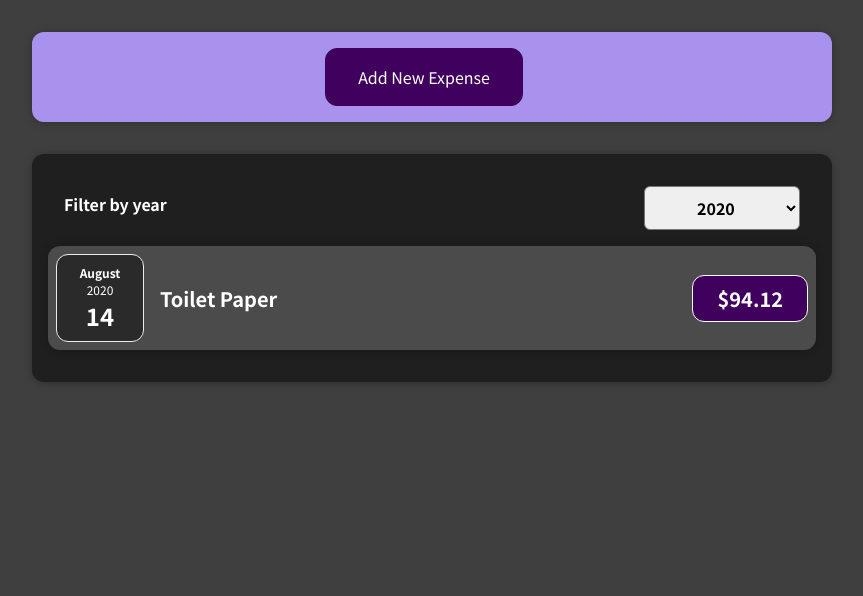
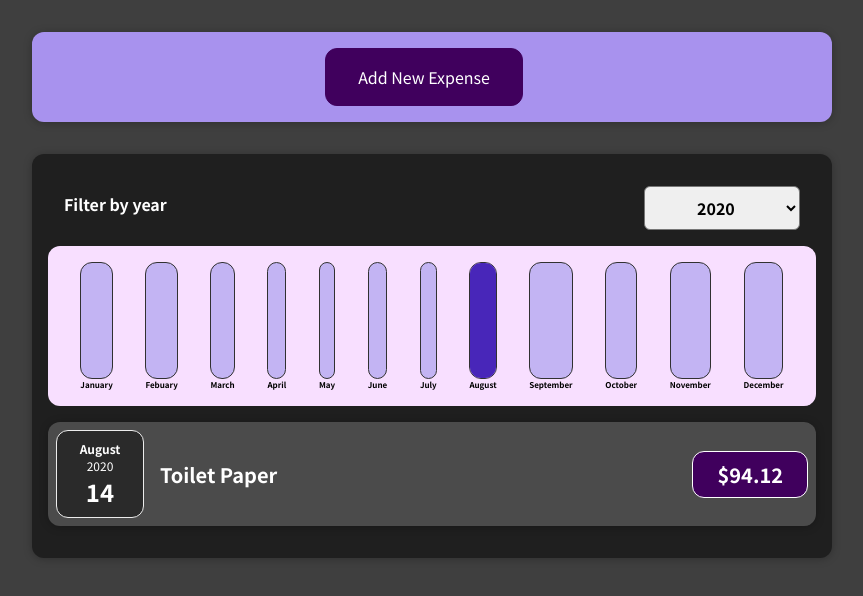
Before and after one commit to MichaelJCerce/expense-tracker, a React (Vite) app: page / in a window 1280 px wide. Shown: the top 596 px of the page, without its empty margins (208-1071 px from the left). Built offline with nearby package versions, Linux system fonts and the light colour scheme.

Commit message:
Add Chart to app

```diff
--- /dev/null
+++ b/src/components/Chart/CharBar.jsx
@@ -0,0 +1,22 @@
+import "./ChartBar.css";
+
+const ChartBar = (props) => {
+  let barFillHeight = "0%";
+  if (props.maxValue > 0) {
+    barFillHeight = Math.round((props.value / props.maxValue) * 100) + "%";
+  }
+
+  return (
+    <div className="chart-bar">
+      <div className="chart-bar__inner">
+        <div
+          className="chart-bar__fill"
+          style={{ height: barFillHeight}}
+        ></div>
+      </div>
+      <div className="chart-bar__label">{props.label}</div>
+    </div>
+  );
+};
+
+export default ChartBar;
--- /dev/null
+++ b/src/components/Chart/Chart.css
@@ -0,0 +1,9 @@
+.chart {
+  padding: 1rem;
+  border-radius: 12px;
+  background-color: #f8dfff;
+  text-align: center;
+  display: flex;
+  justify-content: space-around;
+  height: 10rem;
+}
--- /dev/null
+++ b/src/components/Chart/Chart.jsx
@@ -0,0 +1,21 @@
+import ChartBar from "./CharBar";
+import "./Chart.css";
+
+const Chart = (props) => {
+    const total = props.dataPoints.map(datapoint => datapoint.value).reduce((sum, term) => sum + term);
+
+  return (
+    <div className="chart">
+      {props.dataPoints.map((dataPoint) => (
+        <ChartBar
+          key={dataPoint.label}
+          value={dataPoint.value}
+          maxValue={total}
+          label={dataPoint.label}
+        />
+      ))}
+    </div>
+  );
+};
+
+export default Chart;
--- /dev/null
+++ b/src/components/Chart/ChartBar.css
@@ -0,0 +1,30 @@
+.chart-bar {
+  height: 100%;
+  display: flex;
+  flex-direction: column;
+  align-items: center;
+}
+
+.chart-bar__inner {
+  height: 100%;
+  width: 100%;
+  border: 1px solid #313131;
+  border-radius: 12px;
+  background-color: #c3b4f3;
+  overflow: hidden;
+  display: flex;
+  flex-direction: column;
+  justify-content: flex-end;
+}
+
+.chart-bar__fill {
+  background-color: #4826b9;
+  width: 100%;
+  transition: all 0.3s ease-out;
+}
+
+.chart-bar__label {
+  font-weight: bold;
+  font-size: 0.5rem;
+  text-align: center;
+}
--- a/src/components/Expenses/Expenses.jsx
+++ b/src/components/Expenses/Expenses.jsx
@@ -1,6 +1,7 @@
 import { useState } from "react";
 import ExpensesList from "./ExpensesList";
 import ExpensesFilter from "./ExpensesFilter";
+import ExpensesChart from "./ExpensesChart";
 import Card from "../UI/Card";
 import "./Expenses.css";
 
@@ -19,6 +20,7 @@ function Expenses({ expenses }) {
     <div>
       <Card className="expenses">
         <ExpensesFilter selected={filteredYear} onFilter={filterHandler} />
+        <ExpensesChart expenses={filteredExpenses} />
         <ExpensesList items={filteredExpenses} />
       </Card>
     </div>
--- /dev/null
+++ b/src/components/Expenses/ExpensesChart.jsx
@@ -0,0 +1,63 @@
+import Chart from "../Chart/Chart";
+
+const ExpensesChart = (props) => {
+  const chartDataPoints = [
+    {
+      label: "January",
+      value: 0,
+    },
+    {
+      label: "Febuary",
+      value: 0,
+    },
+    {
+      label: "March",
+      value: 0,
+    },
+    {
+      label: "April",
+      value: 0,
+    },
+    {
+      label: "May",
+      value: 0,
+    },
+    {
+      label: "June",
+      value: 0,
+    },
+    {
+      label: "July",
+      value: 0,
+    },
+    {
+      label: "August",
+      value: 0,
+    },
+    {
+      label: "September",
+      value: 0,
+    },
+    {
+      label: "October",
+      value: 0,
+    },
+    {
+      label: "November",
+      value: 0,
+    },
+    {
+      label: "December",
+      value: 0,
+    },
+  ];
+
+  for (const expense of props.expenses) {
+    const expenseMonth = expense.date.getMonth();
+    chartDataPoints[expenseMonth].value += expense.amount;
+  }
+
+  return <Chart dataPoints={chartDataPoints} />;
+};
+
+export default ExpensesChart;
--- a/src/components/NewExpense/ExpenseForm.jsx
+++ b/src/components/NewExpense/ExpenseForm.jsx
@@ -54,7 +54,6 @@ const ExpenseForm = (props) => {
     setTitle("");
     setAmount("");
     setDate("");
-    console.log(expenseData);
   };
 
   return (
```
